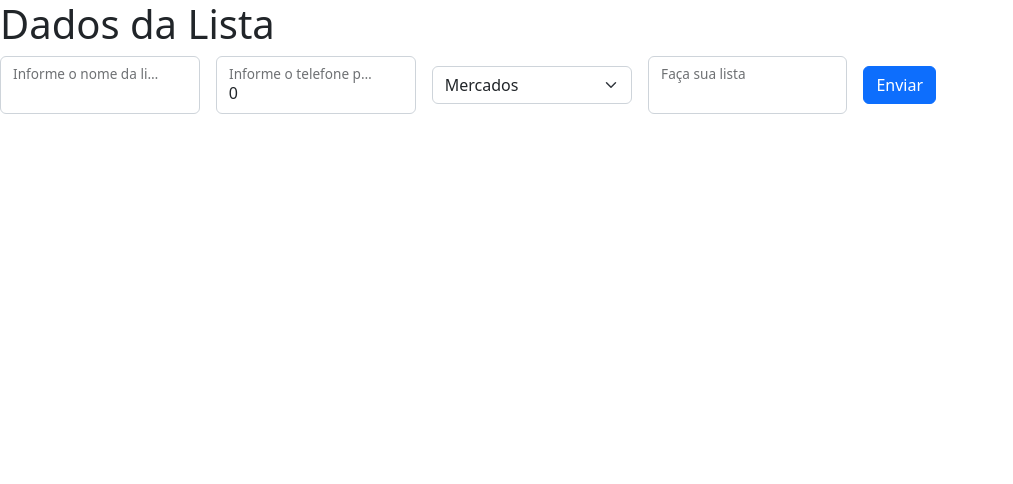
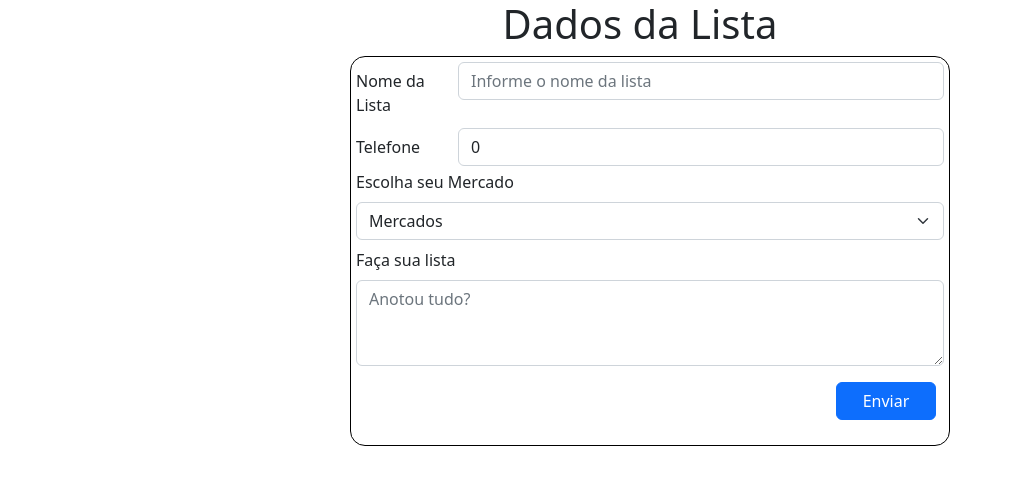
Before and after one commit to prclima/Lista-de-Compras, a React (Create React App) app in the folder lista-de-compras/: page / in a window 1280 px wide. Shown: the top 484 px of the page, without its empty margins (0-1013 px from the left). Built offline with nearby package versions, Linux system fonts and the light colour scheme.

Commit message:
formualario paginado

```diff
--- a/lista-de-compras/src/components/ClientPage/index.js
+++ b/lista-de-compras/src/components/ClientPage/index.js
@@ -2,6 +2,7 @@ import { useParams } from "react-router-dom";
 import axios from "axios";
 import { useState, useEffect } from "react";
 import { Link } from "react-router-dom";
+import style from './style.module.css'
 
 export function ClientPage() {
     const params= useParams();
@@ -25,14 +26,18 @@ export function ClientPage() {
       return (
 
         <>
-            <h1>{list1.nomeLista}</h1>
-            <p>{list1.telefone}</p>
-            <p>{list1.nomeMercado}</p>
-            <p>{list1.produtos}</p>
+        <div className={style.infoProduto}>
+            <h1>Nome da Lista: {list1.nomeLista}</h1>
+            <p><strong> Telefone:</strong> {list1.telefone}</p>
+            <p><strong>Nome do Mercado:</strong> {list1.nomeMercado}</p>
+            <p><strong>Lista de Produtos:</strong> {list1.produtos}</p>
+        </div>
+
+        <div  className={style.bntVoltar}>
       <Link to="/listPage" className="btn btn-outline-primary">
         Voltar
       </Link>
-
+      </div>
 
 
         </>
--- /dev/null
+++ b/lista-de-compras/src/components/ClientPage/style.module.css
@@ -0,0 +1,8 @@
+.infoProduto {
+    margin-left: 350px;
+    width: 600px;
+    height: 390px;
+    padding: 5px;
+    border: solid black 1px;
+    border-radius: 15px;
+}
--- a/lista-de-compras/src/components/formulario/index.js
+++ b/lista-de-compras/src/components/formulario/index.js
@@ -1,11 +1,11 @@
 import { useState } from "react";
 import axios from "axios";
+import Row from 'react-bootstrap/Row';
+import Form from 'react-bootstrap/Form';
 import Col from 'react-bootstrap/Col';
-import FloatingLabel from 'react-bootstrap/FloatingLabel';
-import Form from 'react-bootstrap/Form';
-import Row from 'react-bootstrap/Row';
 import Button from 'react-bootstrap/Button';
-import Stack from 'react-bootstrap/Stack';
+
+import style from './style.module.css'
 
 function Formulario() {
   const [form, setForm] = useState({
@@ -43,22 +43,27 @@ function Formulario() {
   return (
     <>
 
-    <h1> Dados da Lista</h1>
-    <Form>
-    <Row className="col-md-9">
-    <Stack direction="horizontal" gap={3}>
-      <Col>
+   <div className={style.cabecalho}>
+        <h1>Dados da Lista</h1>
+      </div>
 
-        <FloatingLabel  controlId="nomeLista" label="Informe o nome da lista" >
-          <Form.Control type="text"   name="nomeLista" value={form.nomeLista} onChange={HandleChange}/>
-        </FloatingLabel>
-      </Col>
-      <Col >
-        <FloatingLabel controlId="telefone" label="Informe o telefone para contato" >
-          <Form.Control type="number" name="telefone" value={form.telefone} onChange={HandleChange}/>
-        </FloatingLabel>
-      </Col>
-      <Col >
+      <div className={style.formulario}>
+    <Form >
+    <Form.Group as={Row} className="mb-1" controlId="basic">
+        <Form.Label column sm="2"> Nome da Lista</Form.Label>
+        <Col sm="10">
+          <Form.Control column sm="2" className={style.input} type="text"   placeholder="Informe o nome da lista" name="nomeLista" value={form.nomeLista} onChange={HandleChange}/>
+          </Col>
+          </Form.Group>
+
+          <Form.Group as={Row} className="mb-1" controlId="basic">
+        <Form.Label column sm="2"> Telefone </Form.Label>
+        <Col sm="10">
+          <Form.Control className={style.input} type="number" placeholder="Informe o telefone para contato" name="telefone" value={form.telefone} onChange={HandleChange}/>
+          </Col>
+          </Form.Group>
+          <Form.Label> Escolha seu Mercado </Form.Label>
+          <Form.Group className="mb-2" controlId="basic">
         <Form.Select aria-label="Informe o mercado de preferencia" controlId="nomeMercado" onChange={HandleChange} name="nomeMercado"  >
       <option selected >Mercados</option>
       <option value="Pão de Açucar">Pão de Açucar</option>
@@ -81,16 +86,18 @@ function Formulario() {
       <option value="Walmart">Walmart</option>
       <option value="Outro">Outro</option>
     </Form.Select>
-      </Col>
-      <Col md>
-        <FloatingLabel controlId="produtos" label="Faça sua lista" >
-          <Form.Control type="text" name="produtos" onChange={HandleChange}/>
-        </FloatingLabel>
-      </Col>
-      <Button variant="primary" type="submit" onClick={HandleSubmit}>Enviar</Button>
-      </Stack>
-    </Row>
+    </Form.Group>
+
+     <Form.Group className="mb-3" controlId="basic">
+        <Form.Label>Faça sua lista </Form.Label>
+          <Form.Control as="textarea" rows={3} className={style.input} type="text" placeholder="Anotou tudo?" name="produtos" onChange={HandleChange}/>
+          </Form.Group>
+
+      <Button className={style.bntCadastro} variant="primary" type="submit" onClick={HandleSubmit}>Enviar</Button>
+
+
 </Form>
+</div>
 </>
   )
 }
--- a/lista-de-compras/src/components/formulario/style.module.css
+++ b/lista-de-compras/src/components/formulario/style.module.css
@@ -0,0 +1,21 @@
+.cabecalho {
+  font-weight: bold;
+  text-align: center;
+
+}
+
+.formulario {
+    margin-left: 350px;
+    width: 600px;
+    height: 390px;
+    padding: 5px;
+    border: solid black 1px;
+    border-radius: 15px;
+
+
+}
+
+.bntCadastro {
+    margin-left: 480px;
+    width: 100px;
+}
```
